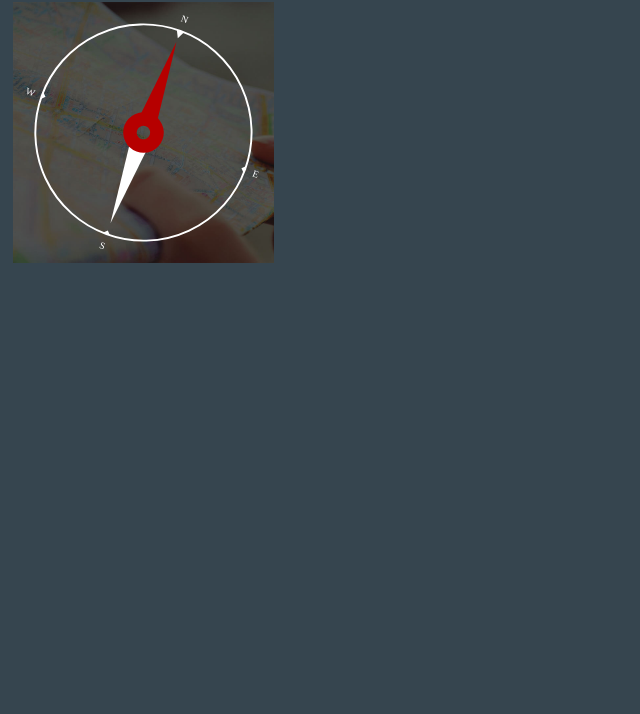
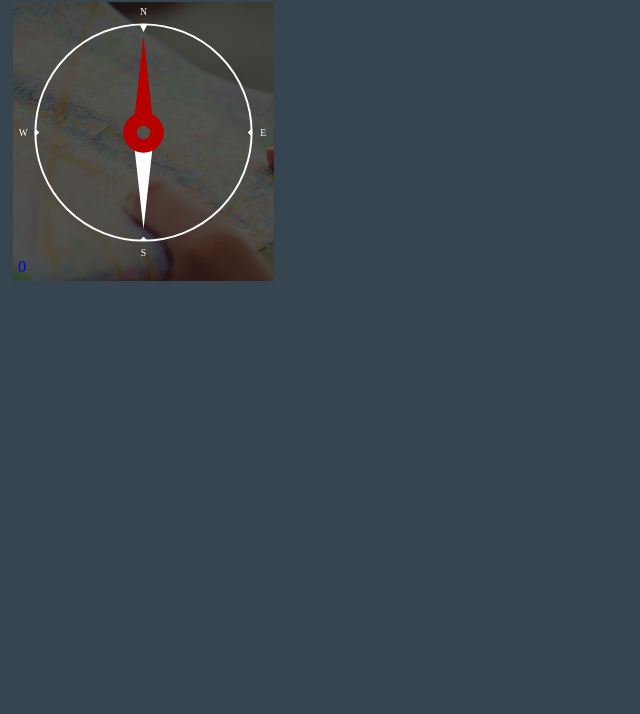
Before and after one commit to daovietanhuet/socialwall, a plain HTML site: page index.html in a window 1280 px wide. Shown: the part 86-800 px from the top of the page, without its empty margins (0-640 px from the left). Drawn offline with Linux system fonts and the light colour scheme.

Commit message:
using heading

```diff
--- a/compass/compass.js
+++ b/compass/compass.js
@@ -1,12 +1,10 @@
 var compass = new Vue({
     el: '#compass',
     data: {
-        alpha: null,
-        heading: null
+        alpha: 0,
+        heading: 0
     }
 });
-
-setInterval(function(){compass.heading = compass.alpha}, 50);
 
 window.addEventListener("deviceorientation", function(e) {
     compass.alpha = Math.ceil(e.alpha);
@@ -14,3 +12,9 @@ window.addEventListener("deviceorientation", function(e) {
         compass.alpha = Math.ceil(e.webkitCompassHeading); //iOS non-standard
     }
 }, false);
+
+function smoothHeading() {
+    setInterval(() => {compass.heading = compass.alpha;}, 5000)
+}
+
+smoothHeading();
--- a/index.html
+++ b/index.html
@@ -14,7 +14,7 @@
         </a>
         <a href="#">
             <div id="compass">
-                <img src="./compass/compass.svg"  style="transform: rotate(20deg);"/>
+                <img src="./compass/compass.svg" :style="{transform: 'rotate(' + heading + 'deg)'}"/>
                 <div>{{heading}}</div>
             </div>
         </a>
```
